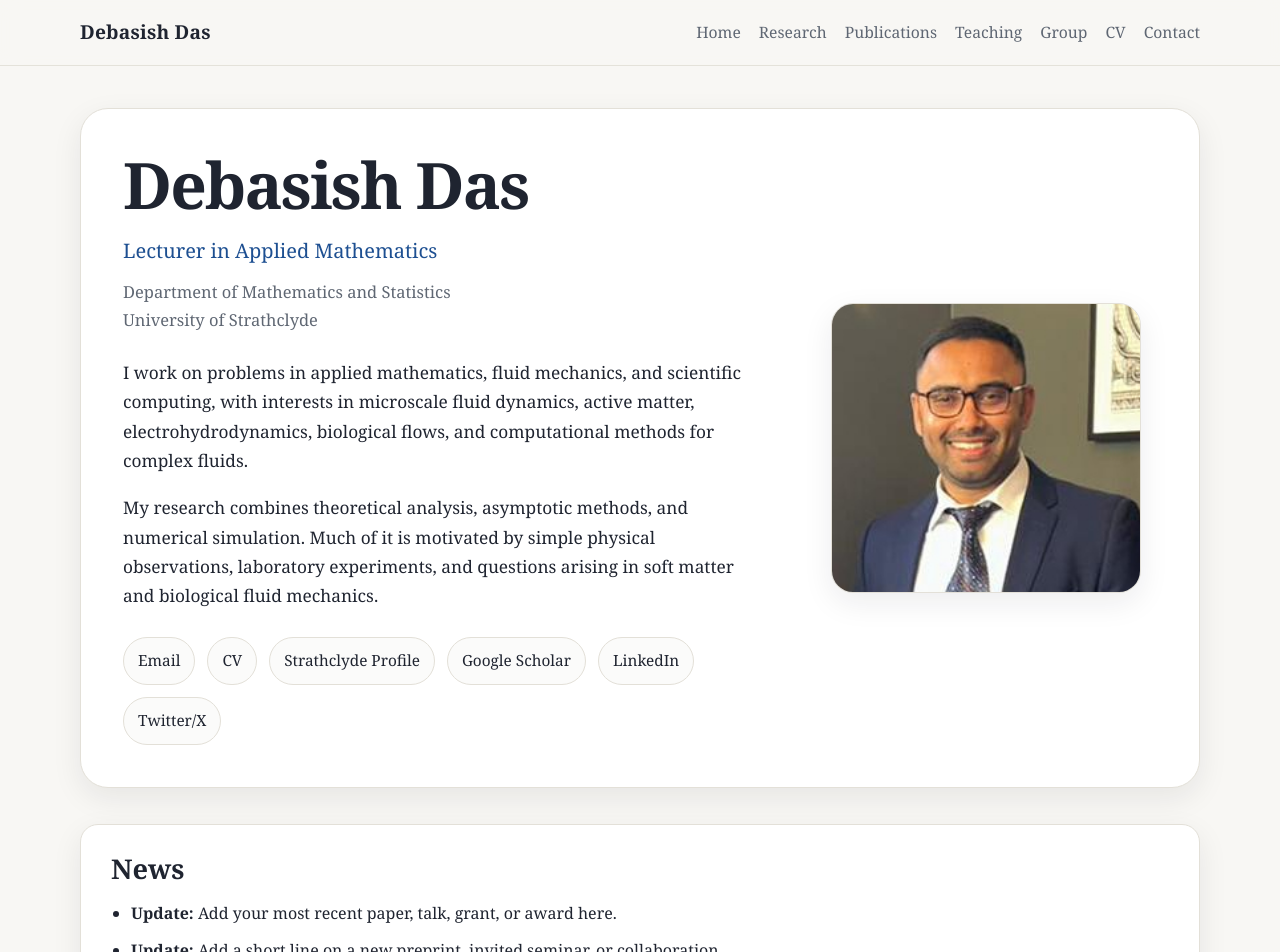
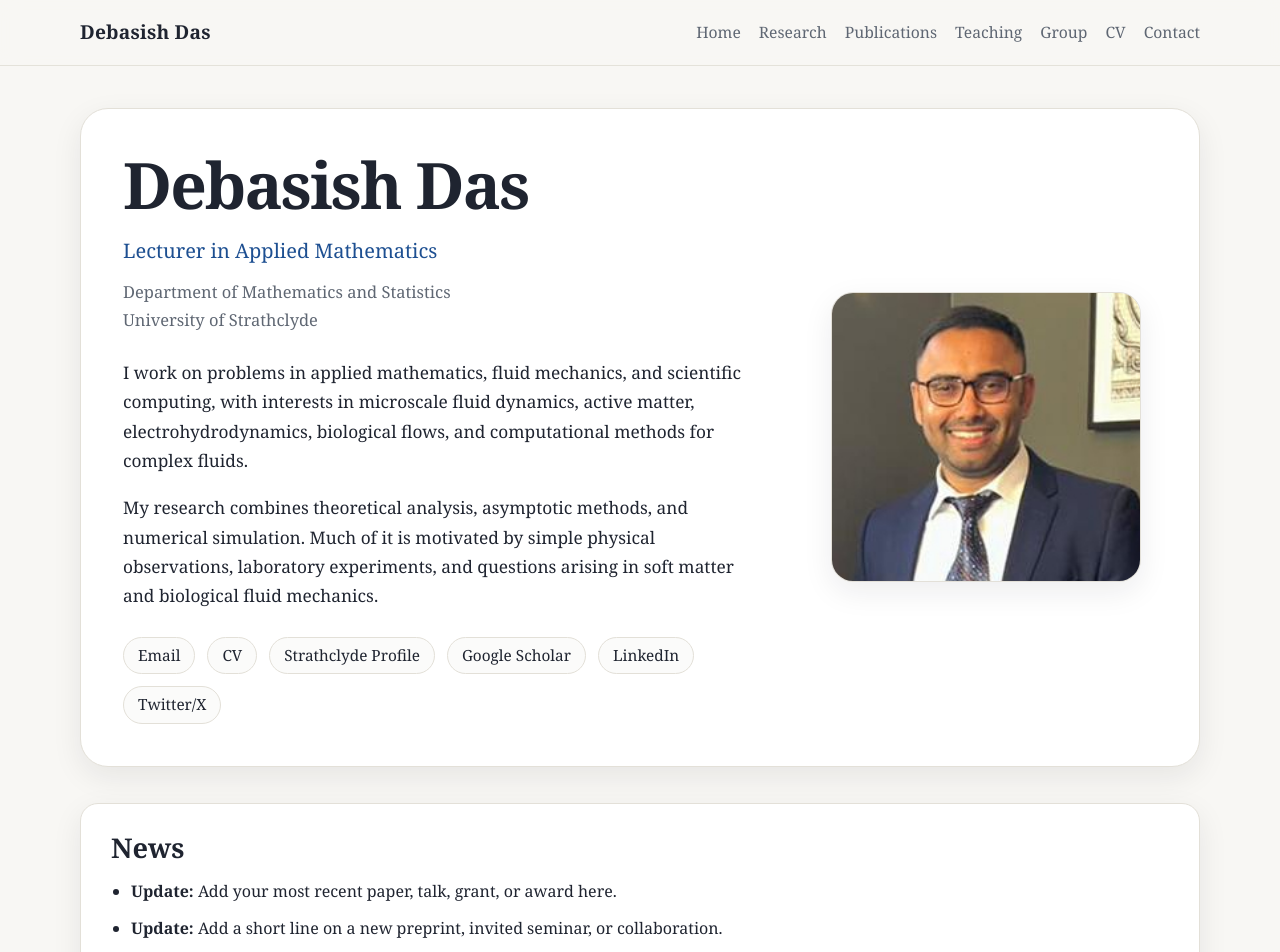
Before and after one commit to debasishuiuc/debasishuiuc.github.io, a Jekyll site: the page built from index.md, in a window 1280 px wide and 1400 px high. Shown: the top 952 px of the window. Built offline with Jekyll 4.4.1, drawn with Linux system fonts in a browser that asks for light colours.

Commit message:
Describe the changes

```diff
--- a/assets/css/style.css
+++ b/assets/css/style.css
@@ -144,12 +144,14 @@
 .links a {
   display: inline-flex;
   align-items: center;
+  gap: 8px;
   padding: 10px 14px;
   border: 1px solid var(--border);
   border-radius: 999px;
   background: #fbfbfa;
   color: var(--text);
   font-size: 0.96rem;
+  line-height: 1;
 }
 
 .links a:hover {
@@ -252,11 +254,18 @@
   margin-bottom: 22px;
 }
 
+.video-box {
+  padding: 14px;
+  border-radius: 16px;
+  background: #eef3fb;
+}
+
 .video-box video {
+  width: 100%;
   border-radius: 14px;
-  border: 1px solid var(--border);
-  background: #000;
-  box-shadow: 0 8px 20px rgba(20, 25, 40, 0.08);
+  border: 1px solid #d7dfef;
+  background: #ffffff;
+  box-shadow: 0 8px 20px rgba(20, 25, 40, 0.06);
 }
 
 .video-caption {
```
